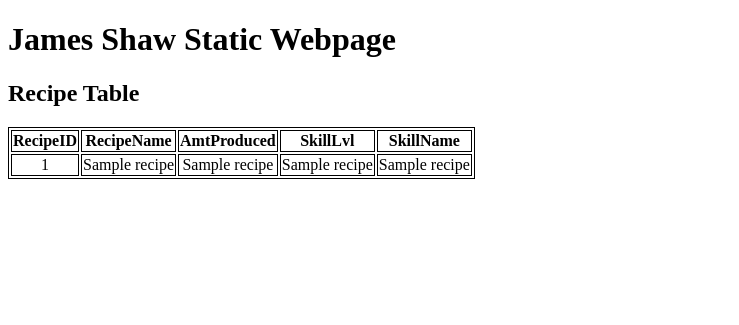
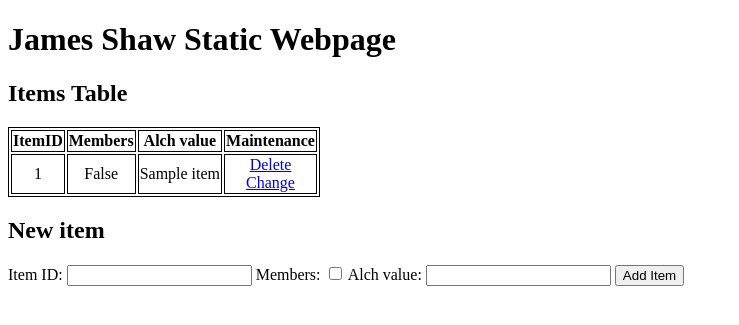
Before and after one commit to jshaw93/CSCI240, a Flask app: template webpages/templates/static.html in a window 1280 px wide. Shown: the top 325 px of the page, without its empty margins (0-739 px from the left). Run offline with Flask 3, Linux system fonts and the light colour scheme; the template is opened without the code that fills it: most values are stand-ins (such as "Sample title", 1, 10 or a date in 2020).

Commit message:
Project CRUD on the Web

```diff
--- a/webpages/app.py
+++ b/webpages/app.py
@@ -6,44 +6,70 @@ import mysql.connector
 load_dotenv()
 
 app = Flask(__name__)
-db = mysql.connector.connect(
-    host=os.getenv('DBHOST'),
-    user=os.getenv('DBUSER'),
-    password=os.getenv('DBPASS'),
-    database=os.getenv('DB')
-)
 
 with open('recipes.json', 'r') as myFile:
     recipesRaw = json.load(myFile)
 
-@app.route('/', methods=['GET', 'POST'])
-def index():
-    if request.method == 'POST':
-        name = request.form['recipename']
-        recipeid = request.form['recipeid']
-        amount = request.form['recipeamount']
-        level = request.form['recipelevel']
-        skill = request.form['recipeskill']
-        recipesRaw.update({name: {
-            "recipeid": recipeid,
-            "amount": amount,
-            "level": level,
-            "skill": skill
-        }})
-        with open('recipes.json', 'w') as myFile:
-            json.dump(recipesRaw, myFile, indent=4)
-        return redirect('/table')
-    else:
-        return render_template('index.html')
+@app.route('/update', methods=['GET'])
+def update():
+    db = mysql.connector.connect(
+        host=os.getenv('DBHOST'),
+        user=os.getenv('DBUSER'),
+        password=os.getenv('DBPASS'),
+        database=os.getenv('DB')
+    )
+    changeid = request.args.get('id')
+    itemid = request.args.get('itemid')
+    membs = "1" if request.args.get('itemmembs') == 'on' else "0"
+    alch = request.args.get('itemalch')
+    compile = (itemid, membs, alch)
+    insertcheck = '' in compile
+    if id == '':
+        return "Error, id not specified"
+    elif not insertcheck and request.args.get('update') == 'true':
+        cursor = db.cursor()
+        cursor.execute('update Item set ItemID=%s, Membs=%s, Alch=%s where ItemID=%s;', (itemid, membs, alch, itemid))
+        db.commit()
+        cursor.close()
+        db.close()
+        return redirect('/')
+    cursor = db.cursor()
+    cursor.execute('select * from Item where ItemID=%s;', (changeid, ))
+    item = cursor.fetchone()
+    print(item)
+    cursor.close()
+    db.close()
+    return render_template('index.html', itemid = item[0], itemmembs=item[1], itemalch = item[2])
 
-@app.route('/table')
+@app.route('/', methods=['GET'])
 def table():
+    db = mysql.connector.connect(
+        host=os.getenv('DBHOST'),
+        user=os.getenv('DBUSER'),
+        password=os.getenv('DBPASS'),
+        database=os.getenv('DB')
+    )
     cursor = db.cursor()
-    query = ("select RecipeID, RecipeName, AmtProduced, SkillLvl, SkillName from Recipe")
+    itemid = request.args.get('itemid')
+    membs = "1" if request.args.get('itemmembs') == 'on' else "0"
+    alch = request.args.get('itemalch')
+    compile = (itemid, membs, alch)
+    insertcheck = '' in compile
+    if request.args.get('delete') == 'true':
+        deleteID = request.args.get('id')
+        cursor.execute('delete from Item where ItemID=%s', (deleteID, ))
+        db.commit()
+    elif not insertcheck and request.args.get('insert') == 'true':
+        insert = """insert into Item
+        values (%s, %s, %s)"""
+        cursor.execute(insert, compile)
+        db.commit()
+    query = ("select * from Item")
     cursor.execute(query)
-    recipes = cursor.fetchall()
+    items = cursor.fetchall()
     cursor.close()
-    return render_template('static.html', recipes=recipes)
+    db.close()
+    return render_template('static.html', items=items)
 
-if __name__ == '__main__':\
+if __name__ == '__main__':
     app.run(debug=True, host='0.0.0.0', port=5000)
--- a/webpages/templates/static.html
+++ b/webpages/templates/static.html
@@ -11,24 +11,36 @@
     </head>
     <body>
         <h1>James Shaw Static Webpage</h1>
-        <h2>Recipe Table</h2>
+        <h2>Items Table</h2>
         <table>
            <tr>
-            <th>RecipeID</th>
-            <th>RecipeName</th>
-            <th>AmtProduced</th>
-            <th>SkillLvl</th>
-            <th>SkillName</th>
+            <th>ItemID</th>
+            <th>Members</th>
+            <th>Alch value</th>
+            <th>Maintenance</th>
            </tr>
-           {% for recipe in recipes %}
+           {% for item in items %}
             <tr>
-                <td>{{ recipe[0] }}</td>
-                <td>{{ recipe[1] }}</td>
-                <td>{{ recipe[2] }}</td>
-                <td>{{ recipe[3] }}</td>
-                <td>{{ recipe[4] }}</td>
+                <td>{{ item[0] }}</td>
+                <td>{{ "True" if item[1] else "False" }}</td>
+                <td>{{ item[2] }}</td>
+                <td>
+                    <a href="?delete=true&id={{ item[0] }}">Delete</a><br/>
+                    <a href="/update?id={{ item[0] }}">Change</a>
+                </td>
             </tr>
            {% endfor %}
         </table>
+        <h2>New item</h2>
+        <form action="">
+            <input type="hidden" name="insert" value="true">
+            <label for="itemid">Item ID:</label>
+            <input type="text" name="itemid" id="itemid">
+            <label for="itemmembs">Members:</label>
+            <input type="checkbox" name="itemmembs" id="itemmembs">
+            <label for="itemalch">Alch value:</label>
+            <input type="text" name="itemalch" id="itemalch">
+            <input type="submit" value="Add Item">
+        </form>
     </body>
 </html>
```
Also changed, not shown: webpages/templates/index.html (+10 -13 lines).
